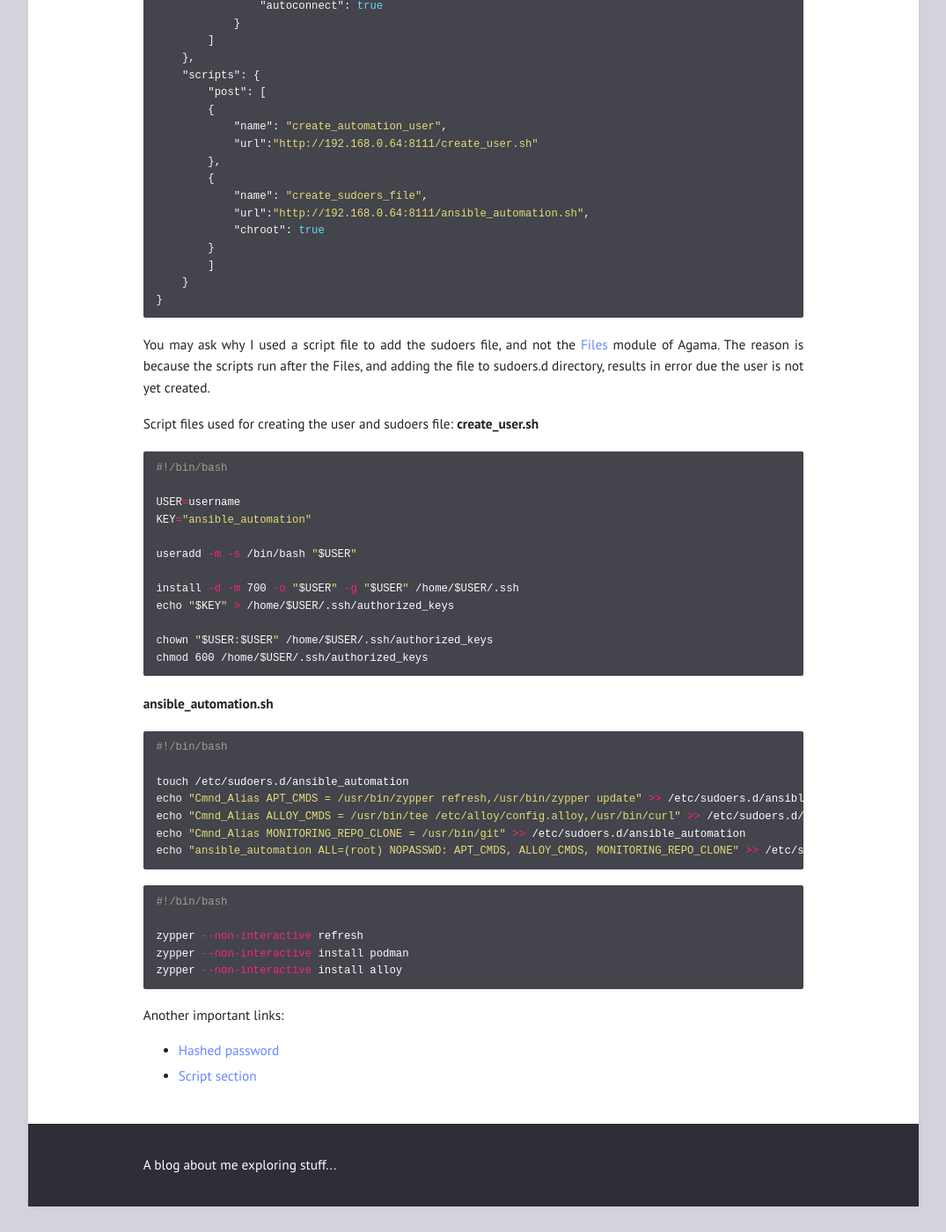
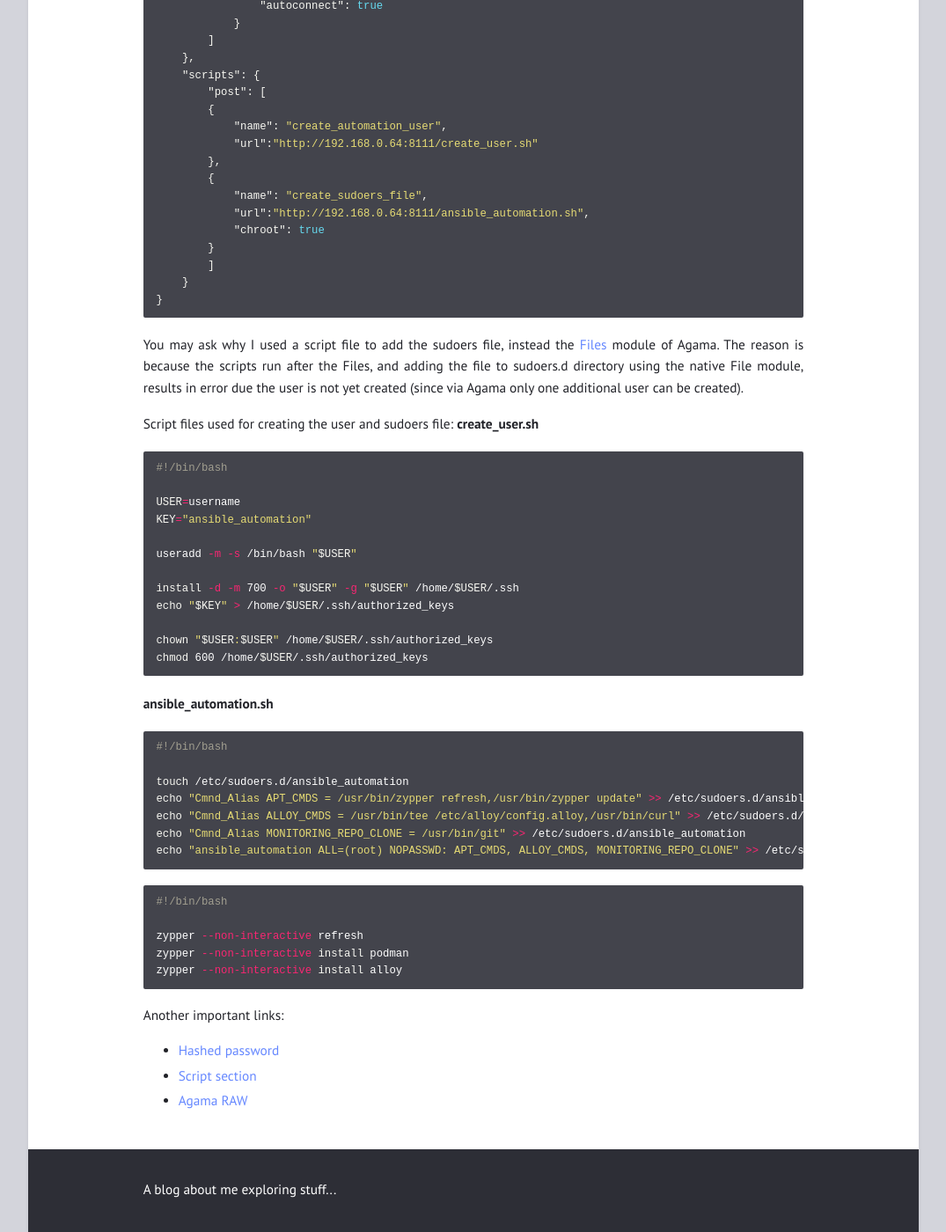
Before and after one commit to lptekdev/homelab, a Jekyll site: the page built from _posts/2026-03-10-PackerProxmoxOpensuse.md, in a window 1280 px wide and 1400 px high, scrolled down 3356 px. Shown: the whole window at 88% size, without its empty margins (102-1177 px from the left). Built offline with Jekyll 4.4.1, drawn with Linux system fonts in a browser that asks for light colours; before the commit the page ends 4727 px from its top, so only the background shows below that.

Commit message:
minor fix

````diff
--- a/_posts/2026-03-10-PackerProxmoxOpensuse.md
+++ b/_posts/2026-03-10-PackerProxmoxOpensuse.md
@@ -158,7 +158,7 @@ The autoinst.json file is below, where some of the fields are blank due to secur
 }
 ```
 
-You may ask why I used a script file to add the sudoers file, and not the [Files](https://documentation.suse.com/sles/16.0/html/SLES-x86-64-agama-automated-installation/index.html#files-configuration-agama-installation-profile) module of Agama. The reason is because the scripts run after the Files, and adding the file to sudoers.d directory, results in error due the user is not yet created.
+You may ask why I used a script file to add the sudoers file, instead the [Files](https://documentation.suse.com/sles/16.0/html/SLES-x86-64-agama-automated-installation/index.html#files-configuration-agama-installation-profile) module of Agama. The reason is because the scripts run after the Files, and adding the file to sudoers.d directory using the native File module, results in error due the user is not yet created (since via Agama only one additional user can be created).
 
 Script files used for creating the user and sudoers file:
 **create_user.sh**
@@ -200,3 +200,4 @@ zypper --non-interactive install alloy
 Another important links:
 - [Hashed password](https://documentation.suse.com/sles/16.0/html/SLES-x86-64-agama-automated-installation/index.html#root-authentication-agama-installation-profile)
 - [Script section](https://documentation.suse.com/sles/16.0/html/SLES-x86-64-agama-automated-installation/index.html#scripts-configuration-agama-installation-profile)
+- [Agama RAW](https://raw.githubusercontent.com/agama-project/agama/refs/heads/SLE-16/rust/agama-lib/share/profile.schema.json)
````
